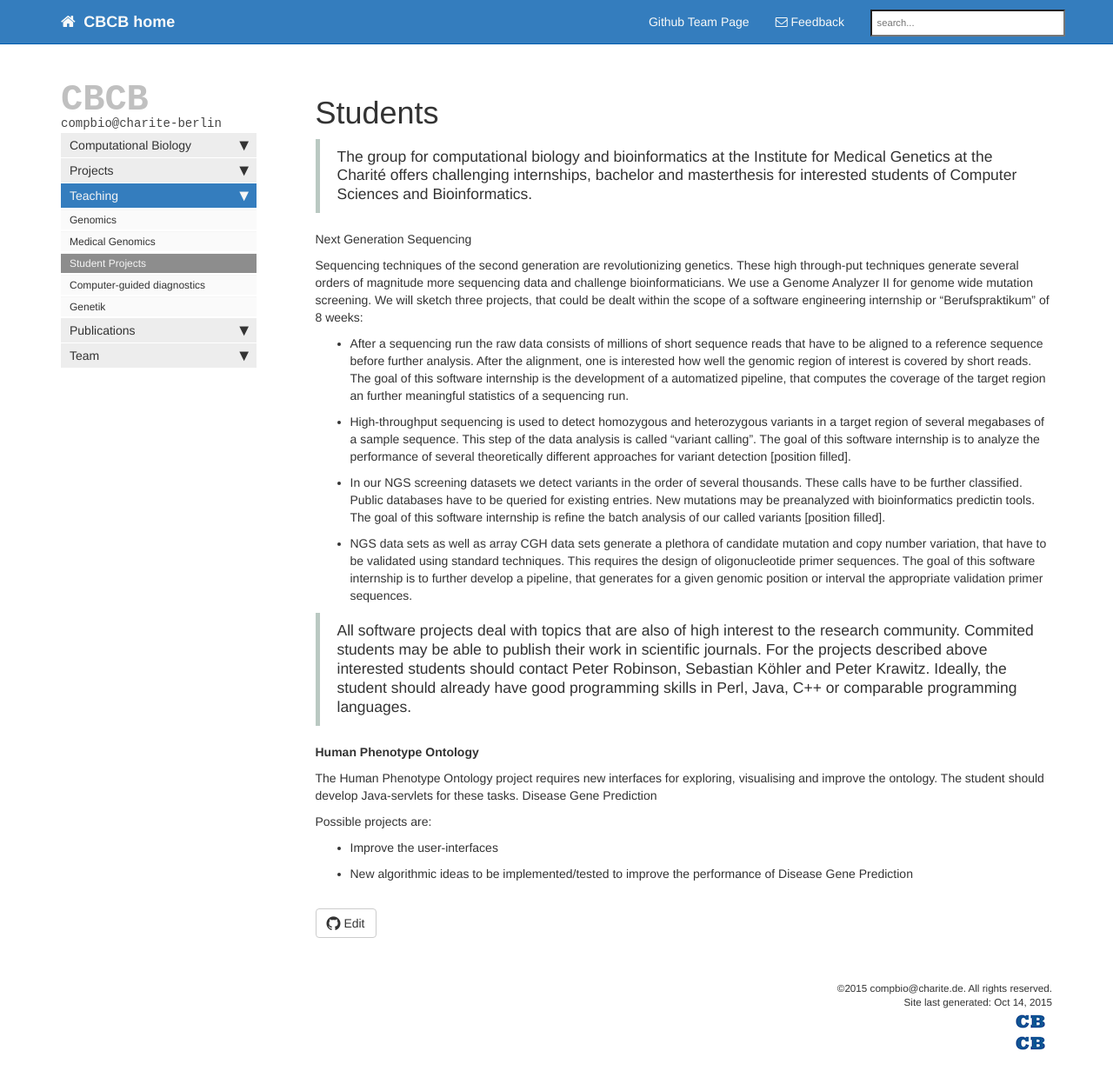
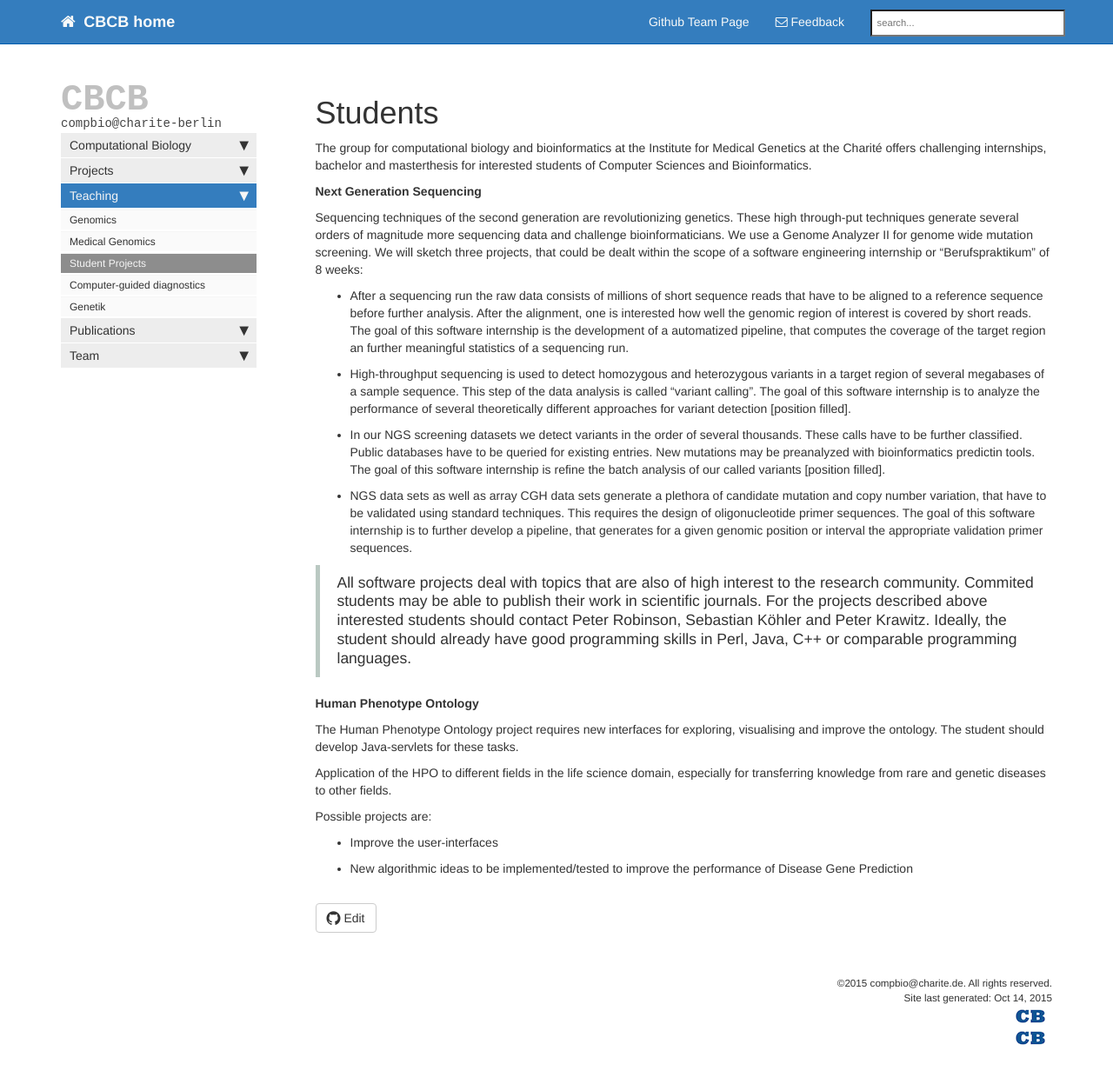
Before and after one commit to charite/charite.github.io, a Jekyll site: the page built from teaching-studprojects.md, in a window 1280 px wide and 1272 px high. Shown: the top 1247 px of the window at 87% size. Built offline with Jekyll 4.4.1, drawn with Linux system fonts in a browser that asks for light colours; nearby versions of some CDN libraries; library files that are not in the unit come from our copies; Markdown is read by kramdown in place of the engine named in the settings; comment, search, counter and statistics services are not loaded.

Commit message:
still JSON issues to be solved

```diff
--- a/teaching-studprojects.md
+++ b/teaching-studprojects.md
@@ -3,10 +3,10 @@ title: Students
 ---
 
 
->The group for computational biology and bioinformatics at the Institute for Medical Genetics at the Charité offers challenging internships, bachelor and masterthesis for interested students of Computer Sciences and Bioinformatics.
+The group for computational biology and bioinformatics at the Institute for Medical Genetics at the Charité offers challenging internships, bachelor and masterthesis for interested students of Computer Sciences and Bioinformatics.
 
 
-Next Generation Sequencing
+**Next Generation Sequencing**
 
 Sequencing techniques of the second generation are revolutionizing genetics. These high through-put techniques generate several orders of magnitude more sequencing data and challenge bioinformaticians. We use a Genome Analyzer II for genome wide mutation screening.
 We will sketch three projects, that could be dealt within the scope of a software engineering internship or "Berufspraktikum" of 8 weeks:
@@ -21,7 +21,8 @@ We will sketch three projects, that could be dealt within the scope of a softwar
 **Human Phenotype Ontology**
 
 The Human Phenotype Ontology project requires new interfaces for exploring, visualising and improve the ontology. The student should develop Java-servlets for these tasks.
-Disease Gene Prediction
+
+Application of the HPO to different fields in the life science domain, especially for transferring knowledge from rare and genetic diseases to other fields.
 
 Possible projects are:
 
```
